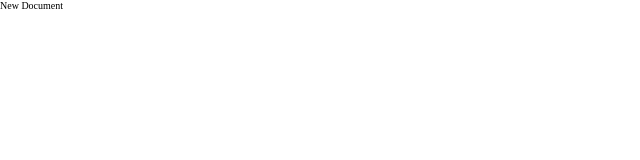
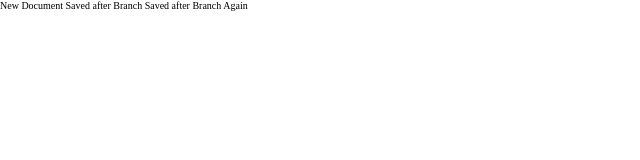
Before and after one commit to idsalmantm/project_01, a website: page index.html in a window 1280 px wide. Shown: the whole page, without its empty margins (0-640 px from the left). Drawn offline with nearby package versions, Linux system fonts and the light colour scheme.

Commit message:
changes made

```diff
--- a/index.html
+++ b/index.html
@@ -19,6 +19,8 @@
     <main>
         <section class="section-body">
             New Document
+            Saved after Branch
+            Saved after Branch Again
         </section>
     </main>
     <script src="dist/bundle.js"></script>
```
